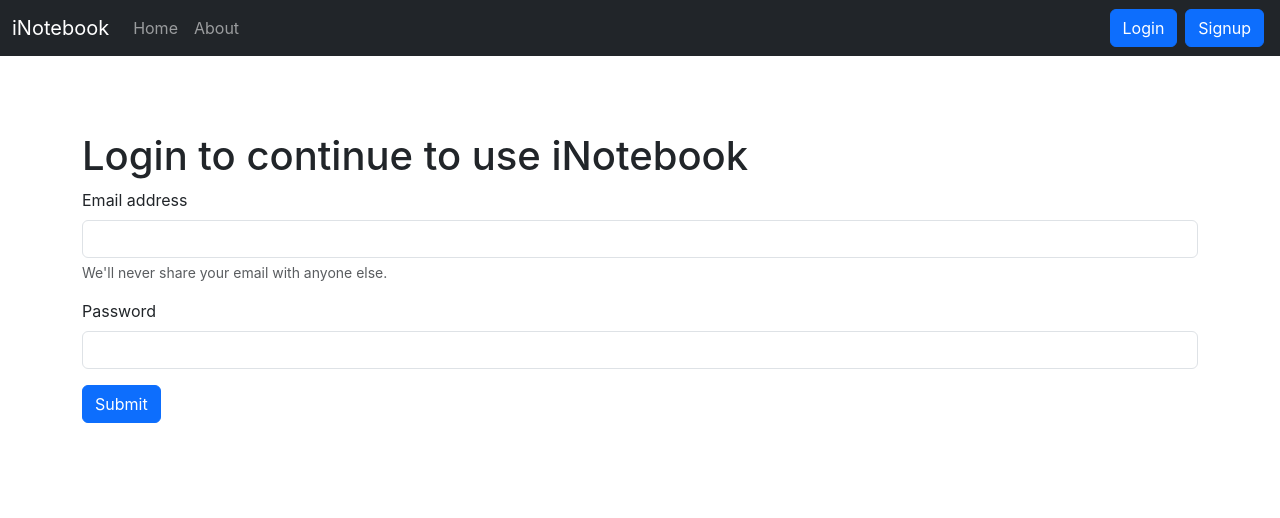
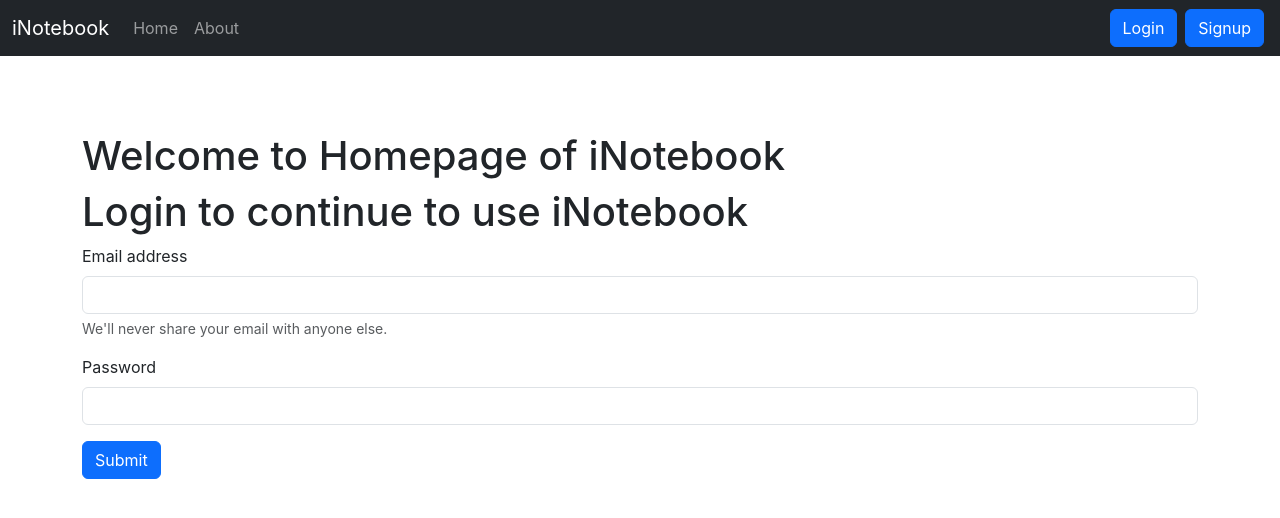
Before and after one commit to Experimentwithweb/iNotebook-Deployment-On-AWS-EC2-Using-CICD, a React (Create React App) app: page /login in a window 1280 px wide. Shown: the top 518 px of the page. Built offline with nearby package versions, Linux system fonts and the light colour scheme.

Commit message:
Update Login.js

```diff
--- a/src/components/Login.js
+++ b/src/components/Login.js
@@ -39,6 +39,7 @@ const Login = (props) => {
 
   return (
     <div className="mt-3">
+    <h1 >Welcome to Homepage of iNotebook</h1>
       <h1 >Login to continue to use iNotebook</h1>
       <form onSubmit={handleSubmit}>
         <div className="mb-3">
```
